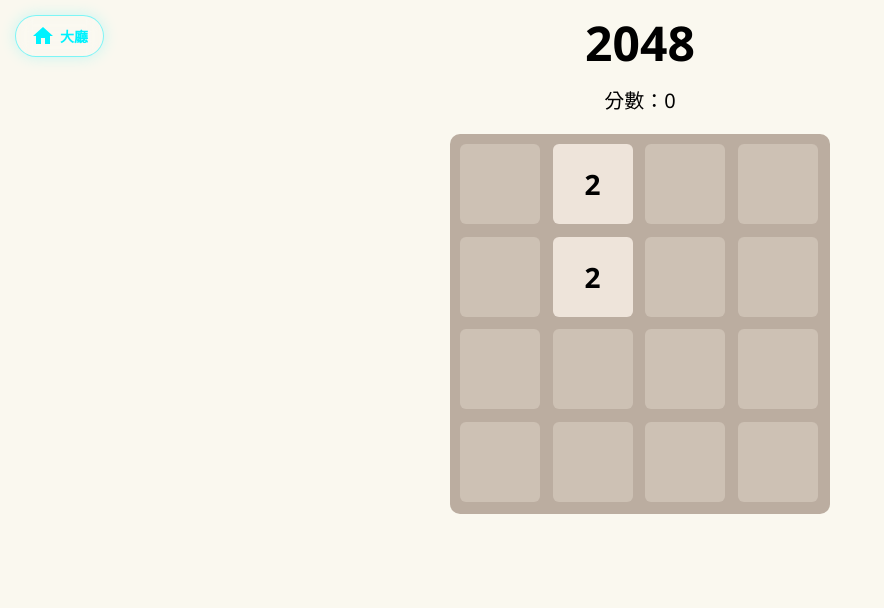
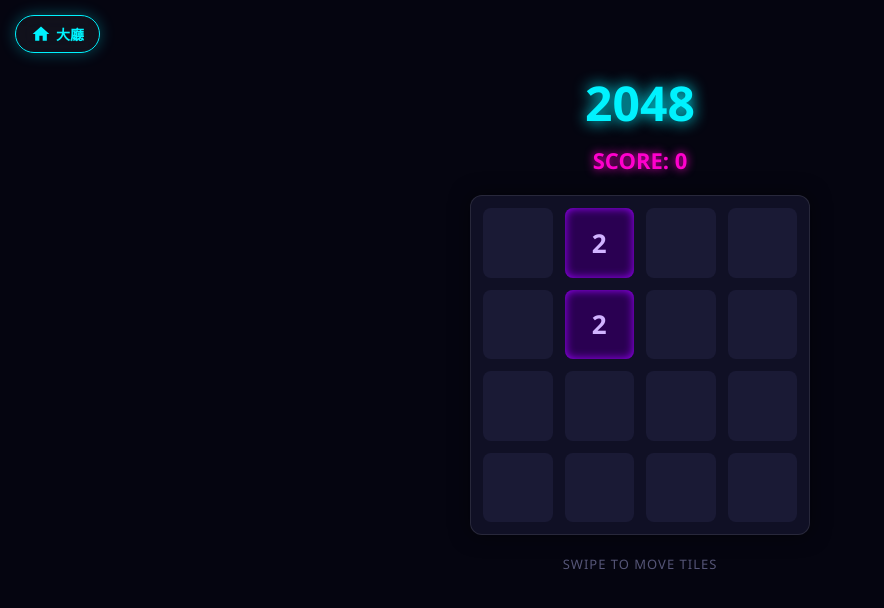
Before and after one commit to 1141RWD/3B332085, a plain HTML site: page 2048.html in a window 1280 px wide. Shown: the whole page, without its empty margins (0-884 px from the left). Drawn offline with Linux system fonts and the light colour scheme.

Commit message:
Update 2048.html

```diff
--- a/2048.html
+++ b/2048.html
@@ -2,146 +2,129 @@
 <html lang="zh-Hant">
 <head>
 <meta charset="UTF-8">
-<title>2048 小遊戲</title>
-  <div id="home-btn-container" onclick="window.location.href='index.html'">
-    <svg viewBox="0 0 24 24" width="24" height="24">
-        <path fill="currentColor" d="M10 20v-6h4v6h5v-8h3L12 3 2 12h3v8z"/>
-    </svg>
-    <span>大廳</span>
-</div>
+<meta name="viewport" content="width=device-width, initial-scale=1.0, maximum-scale=1.0, user-select=none">
+<title>2048 Neon - Arcade Hub</title>
 <style>
-body{
-  font-family: "Segoe UI","微軟正黑體";
-  background:#faf8ef;
-  text-align:center;
+    :root {
+        --bg: #050510;
+        --grid-bg: #101025;
+        --cell-empty: #1a1a35;
+        --neon-cyan: #00f2fe;
+        --neon-pink: #ff00cc;
+        --neon-purple: #9d00ff;
     }
 
-h1{font-size:48px;margin:10px;}
-#score{font-size:20px;margin-bottom:10px;}
-
-#home-btn-container {
-        position: fixed;
-        top: 15px;
-        left: 15px;
-        z-index: 9999; /* 確保在所有遊戲元素之上 */
-        display: flex;
-        align-items: center;
-        gap: 5px;
-        padding: 8px 15px;
-        background: rgba(255, 255, 255, 0.1);
-        backdrop-filter: blur(8px);
-        border: 1px solid rgba(0, 242, 254, 0.5);
-        border-radius: 50px;
-        color: #00f2fe;
-        cursor: pointer;
-        font-family: 'Segoe UI', sans-serif;
-        font-weight: bold;
-        font-size: 14px;
-        box-shadow: 0 0 15px rgba(0, 242, 254, 0.2);
-        transition: 0.3s;
-        user-select: none;
+    body {
+        font-family: "Segoe UI", sans-serif;
+        background: var(--bg);
+        text-align: center;
+        margin: 0;
+        padding-top: 60px;
+        color: white;
+        touch-action: none;
     }
 
-    #home-btn-container:hover {
-        background: rgba(0, 242, 254, 0.2);
-        box-shadow: 0 0 20px rgba(0, 242, 254, 0.5);
-        transform: scale(1.05);
+    h1 {
+        font-size: 48px; margin: 10px;
+        color: var(--neon-cyan);
+        text-shadow: 0 0 15px var(--neon-cyan);
     }
 
-    #home-btn-container:active {
-        transform: scale(0.95);
+    #score {
+        font-size: 22px; font-weight: bold;
+        color: var(--neon-pink);
+        text-shadow: 0 0 10px var(--neon-pink);
+        margin-bottom: 15px;
     }
 
-    /* 手機版微調：如果覺得太大可以縮小一點 */
-    @media (max-width: 480px) {
+    /* 霓虹版回大廳按鈕 */
     #home-btn-container {
-            top: 10px;
-            left: 10px;
-            padding: 6px 12px;
-            font-size: 12px;
-        }
-    }
-#board{
-  width:360px;
-  height:360px;
-  margin:20px auto;
-  background:#bbada0;
-  display:grid;
-  grid-template-columns:repeat(4,1fr);
-  gap:10px;
-  padding:10px;
-  border-radius:10px;
+        position: fixed; top: 15px; left: 15px; z-index: 9999;
+        display: flex; align-items: center; gap: 5px; padding: 8px 15px;
+        background: rgba(255, 255, 255, 0.05); backdrop-filter: blur(10px);
+        border: 1px solid var(--neon-cyan); border-radius: 50px;
+        color: var(--neon-cyan); cursor: pointer; font-weight: bold; font-size: 14px;
+        box-shadow: 0 0 15px rgba(0, 242, 254, 0.3); transition: 0.3s;
     }
 
-.cell{
-  width:80px;
-  height:80px;
-  background:#cdc1b4;
-  font-size:28px;
-  font-weight:bold;
-  display:flex;
-  justify-content:center;
-  align-items:center;
-  border-radius:6px;
+    #board {
+        width: 340px; height: 340px;
+        max-width: 92vw; max-height: 92vw;
+        margin: 20px auto; background: var(--grid-bg);
+        display: grid; grid-template-columns: repeat(4, 1fr);
+        gap: 12px; padding: 12px; border-radius: 12px;
+        box-sizing: border-box;
+        border: 1px solid rgba(255, 255, 255, 0.1);
+        box-shadow: 0 0 20px rgba(0, 0, 0, 0.5);
     }
 
-.cell[data-v="2"]{background:#eee4da;}
-.cell[data-v="4"]{background:#ede0c8;}
-.cell[data-v="8"]{background:#f2b179;color:white;}
-.cell[data-v="16"]{background:#f59563;color:white;}
-.cell[data-v="32"]{background:#f67c5f;color:white;}
-.cell[data-v="64"]{background:#f65e3b;color:white;}
-.cell[data-v="128"]{background:#edcf72;color:white;}
-.cell[data-v="256"]{background:#edcc61;color:white;}
-.cell[data-v="512"]{background:#edc850;color:white;}
-.cell[data-v="1024"]{background:#edc53f;color:white;}
-.cell[data-v="2048"]{background:#edc22e;color:white;}
+    .cell {
+        aspect-ratio: 1/1;
+        background: var(--cell-empty);
+        font-size: 26px; font-weight: bold;
+        display: flex; justify-content: center; align-items: center;
+        border-radius: 8px; transition: all 0.15s ease-in-out;
+        color: white;
+    }
 
-#over{
-  font-size:28px;
-  color:red;
-  display:none;
-}
+    /* 霓虹方塊配色邏輯 */
+    .cell[data-v="2"] { background: #2a0052; color: #d1b3ff; box-shadow: inset 0 0 10px #9d00ff; }
+    .cell[data-v="4"] { background: #3d007a; color: #e6d6ff; box-shadow: inset 0 0 15px #9d00ff; }
+    .cell[data-v="8"] { background: #003d3d; color: var(--neon-cyan); border: 1px solid var(--neon-cyan); box-shadow: 0 0 10px var(--neon-cyan); }
+    .cell[data-v="16"] { background: #005c5c; color: white; box-shadow: 0 0 15px var(--neon-cyan); }
+    .cell[data-v="32"] { background: #5c004a; color: #ffb3e6; border: 1px solid var(--neon-pink); box-shadow: 0 0 10px var(--neon-pink); }
+    .cell[data-v="64"] { background: #85006b; color: white; box-shadow: 0 0 20px var(--neon-pink); }
+    .cell[data-v="128"] { background: #1a1a1a; color: #39ff14; border: 1px solid #39ff14; box-shadow: 0 0 15px #39ff14; font-size: 22px; }
+    .cell[data-v="256"] { background: #00ff001a; color: #39ff14; box-shadow: 0 0 25px #39ff14; font-size: 22px; }
+    .cell[data-v="512"] { background: #ffaa001a; color: #ffaa00; border: 1px solid #ffaa00; box-shadow: 0 0 20px #ffaa00; font-size: 22px; }
+    .cell[data-v="1024"] { background: #ff00001a; color: #ff4136; border: 1px solid #ff4136; box-shadow: 0 0 25px #ff4136; font-size: 18px; }
+    .cell[data-v="2048"] { background: #ffffff; color: #000; box-shadow: 0 0 40px #ffffff; font-size: 18px; }
+
+    #over { font-size: 32px; color: var(--neon-pink); font-weight: bold; margin-top: 20px; display: none; text-shadow: 0 0 20px var(--neon-pink); }
+    .hint { font-size: 13px; color: #555577; margin-top: 15px; letter-spacing: 1px; }
 </style>
 </head>
 <body>
 
+<div id="home-btn-container" onclick="window.location.href='index.html'">
+    <svg viewBox="0 0 24 24" width="20" height="20"><path fill="currentColor" d="M10 20v-6h4v6h5v-8h3L12 3 2 12h3v8z"/></svg>
+    <span>大廳</span>
+</div>
+
 <h1>2048</h1>
-<div id="score">分數：0</div>
+<div id="score">SCORE: 0</div>
 <div id="board"></div>
-<div id="over">💀 Game Over</div>
+<div id="over">GAME OVER</div>
+<div class="hint">SWIPE TO MOVE TILES</div>
 
 <script>
 const board = document.getElementById("board");
 let grid = Array(16).fill(0);
 let score = 0;
 
-// 初始化
 function init(){
-  grid.fill(0);
-  score = 0;
+    grid.fill(0); score = 0;
     document.getElementById("over").style.display="none";
-  addNumber();
-  addNumber();
+    addNumber(); addNumber();
     draw();
 }
 
-// 畫面
 function draw(){
     board.innerHTML="";
     grid.forEach(v=>{
         let d=document.createElement("div");
         d.className="cell";
         if(v){
-      d.innerText=v;
-      d.dataset.v=v;
+            d.innerText=v; d.dataset.v=v;
+            // 讓新生成的方塊有個微小的彈出動畫效果
+            d.style.transform = "scale(1.1)";
+            setTimeout(() => d.style.transform = "scale(1)", 50);
         }
         board.appendChild(d);
     });
-  document.getElementById("score").innerText="分數："+score;
+    document.getElementById("score").innerText="SCORE: "+score;
 }
 
-// 隨機產生 2 或 4
 function addNumber(){
     let empty = grid.map((v,i)=>v==0?i:null).filter(v=>v!=null);
     if(!empty.length) return;
@@ -149,14 +132,11 @@ function addNumber(){
     grid[i] = Math.random()<0.9 ? 2 : 4;
 }
 
-// 合併一行
 function merge(row){
     row = row.filter(v=>v);
     for(let i=0;i<row.length-1;i++){
         if(row[i]==row[i+1]){
-      row[i]*=2;
-      score+=row[i];
-      row[i+1]=0;
+            row[i]*=2; score+=row[i]; row[i+1]=0;
         }
     }
     row = row.filter(v=>v);
@@ -164,37 +144,25 @@ function merge(row){
     return row;
 }
 
-// 移動
 function move(dir){
     let old = grid.join();
     for(let i=0;i<4;i++){
         let row=[];
         for(let j=0;j<4;j++){
-      let idx =
-        dir=="left"  ? i*4+j :
-        dir=="right" ? i*4+3-j :
-        dir=="up"    ? j*4+i :
-                       (3-j)*4+i;
+            let idx = (dir=="left") ? i*4+j : (dir=="right") ? i*4+3-j : (dir=="up") ? j*4+i : (3-j)*4+i;
             row.push(grid[idx]);
         }
         row = merge(row);
         for(let j=0;j<4;j++){
-      let idx =
-        dir=="left"  ? i*4+j :
-        dir=="right" ? i*4+3-j :
-        dir=="up"    ? j*4+i :
-                       (3-j)*4+i;
+            let idx = (dir=="left") ? i*4+j : (dir=="right") ? i*4+3-j : (dir=="up") ? j*4+i : (3-j)*4+i;
             grid[idx]=row[j];
         }
     }
     if(old!=grid.join()){
-    addNumber();
-    draw();
-    checkOver();
+        addNumber(); draw(); checkOver();
     }
 }
 
-// 判斷 Game Over
 function checkOver(){
     if(grid.includes(0)) return;
     for(let i=0;i<16;i++){
@@ -204,12 +172,24 @@ function checkOver(){
     document.getElementById("over").style.display="block";
 }
 
-// 鍵盤控制
-document.addEventListener("keydown",e=>{
-  if(e.key=="ArrowLeft") move("left");
-  if(e.key=="ArrowRight") move("right");
-  if(e.key=="ArrowUp") move("up");
-  if(e.key=="ArrowDown") move("down");
+// 手機滑動
+let touchStartX = 0; let touchStartY = 0;
+document.addEventListener('touchstart', e => {
+    touchStartX = e.changedTouches[0].screenX;
+    touchStartY = e.changedTouches[0].screenY;
+}, false);
+
+document.addEventListener('touchend', e => {
+    let dx = e.changedTouches[0].screenX - touchStartX;
+    let dy = e.changedTouches[0].screenY - touchStartY;
+    if (Math.max(Math.abs(dx), Math.abs(dy)) > 30) {
+        if (Math.abs(dx) > Math.abs(dy)) move(dx > 0 ? "right" : "left");
+        else move(dy > 0 ? "down" : "up");
+    }
+}, false);
+
+document.addEventListener("keydown", e => {
+    if(e.key.includes("Arrow")) move(e.key.replace("Arrow","").toLowerCase());
 });
 
 init();
```
Lines whose indentation alone changed are shown as unchanged.
